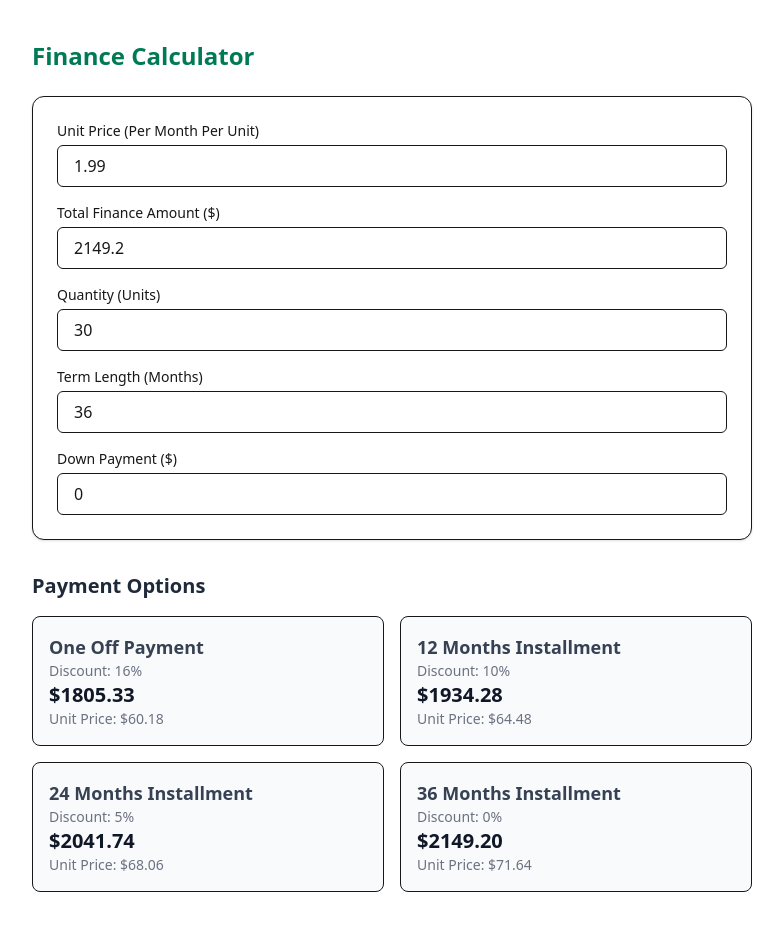
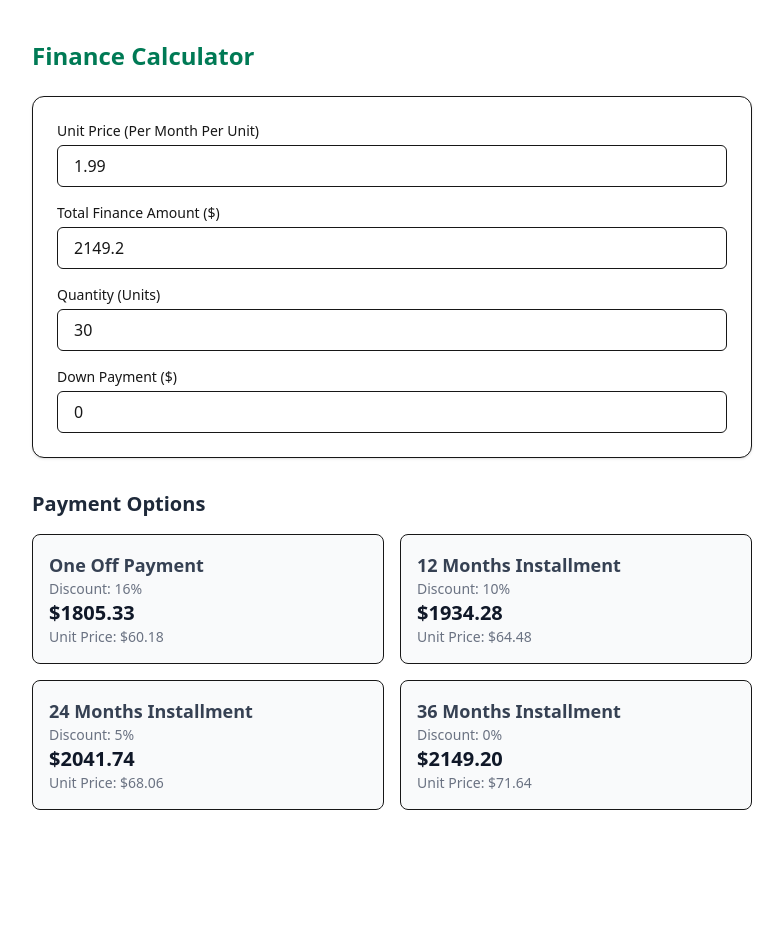
Before and after one commit to RickCheungCL/case-management-app, a Next.js app: page /financeCalculator in a window 1280 px wide. Shown: the whole page, without its empty margins (248-1031 px from the left). After the commit the page ends 850 px from the top, so only its background shows below. Built offline with nearby package versions, Linux system fonts and the light colour scheme.

Commit message:
financeCalculatorQF

```diff
--- a/src/app/financeCalculator/page.tsx
+++ b/src/app/financeCalculator/page.tsx
@@ -77,20 +77,7 @@ export default function FinanceCalculator() {
           />
         </div>
 
-        <div>
-          <label className="block text-sm font-medium">Term Length (Months)</label>
-          <input
-            type="number"
-            min="1"
-            value={term}
-            onChange={(e) => {
-              const newTerm = parseInt(e.target.value);
-              setTerm(newTerm);
-              setFinanceAmount(unitPrice * quantity * newTerm);
-            }}
-            className="mt-1 w-full border px-4 py-2 rounded-md"
-          />
-        </div>
+
 
         <div>
           <label className="block text-sm font-medium">Down Payment ($)</label>
```
